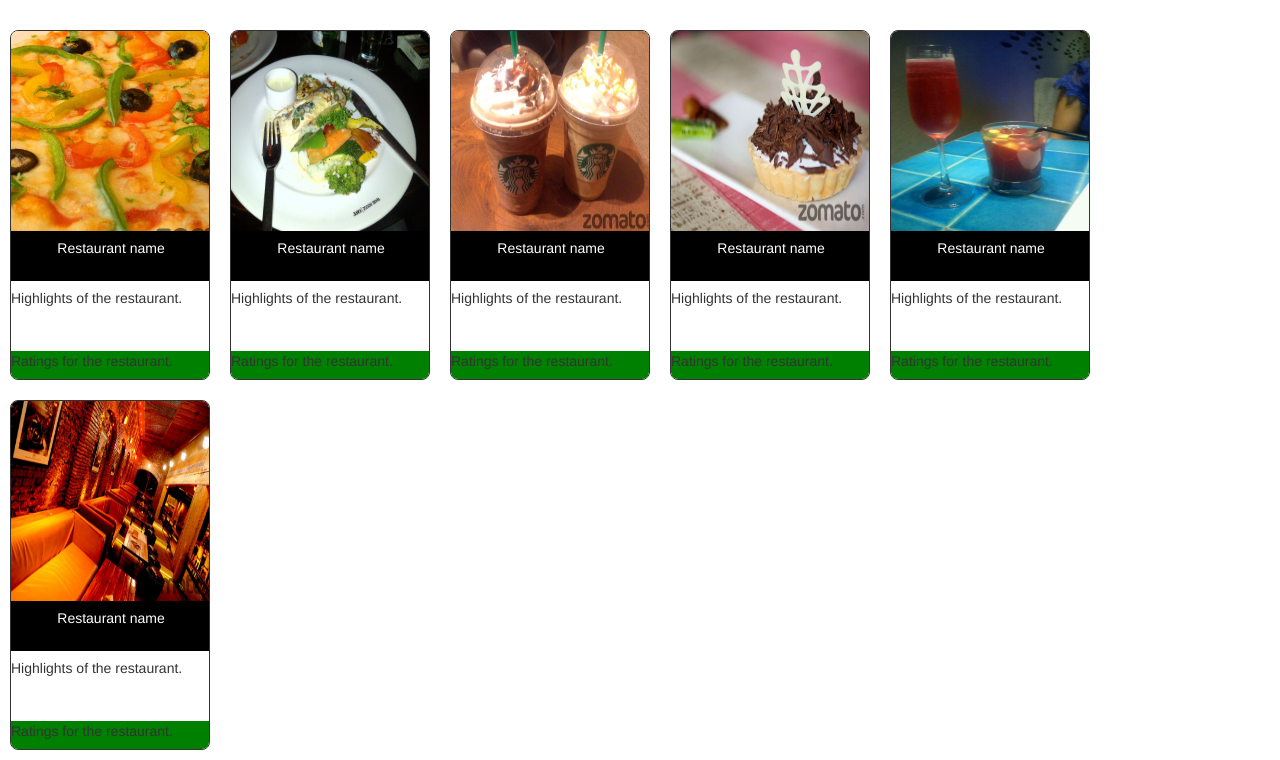
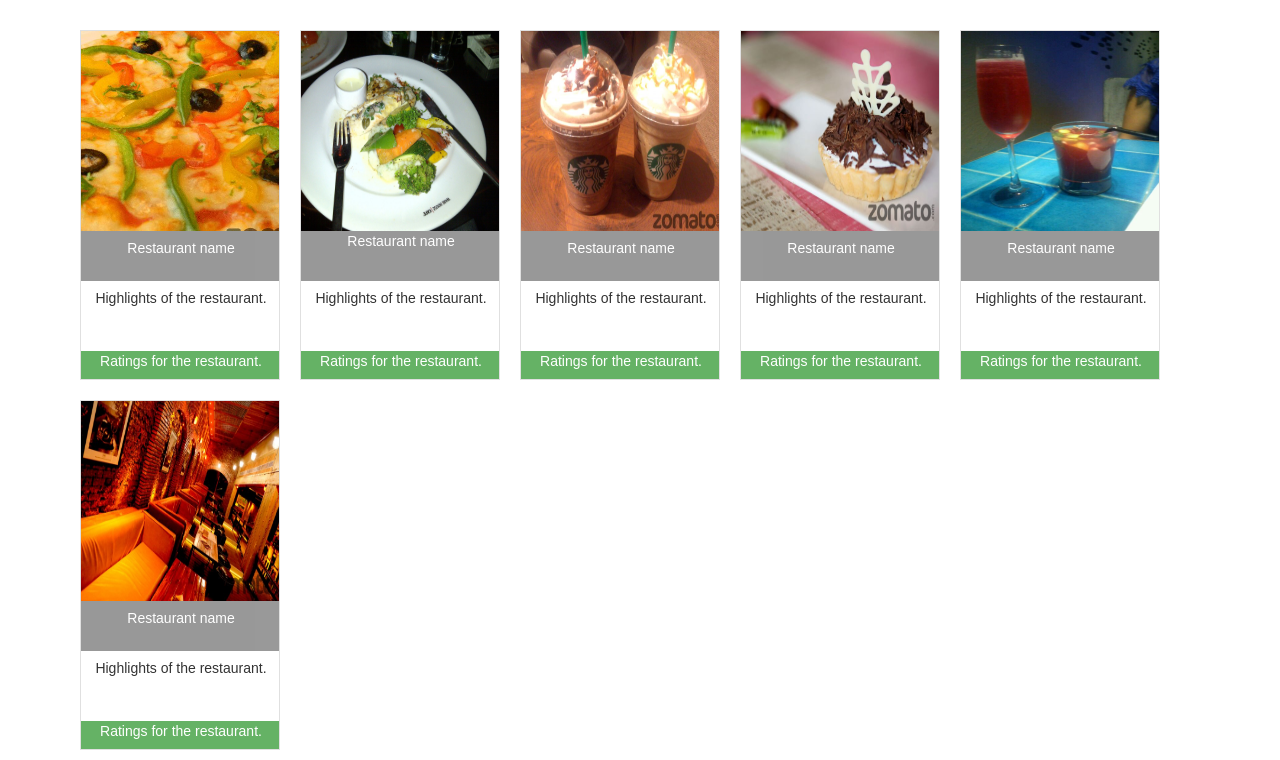
Before and after one commit to rohitdotmittal/storytime, a Django app: page /restaurants/ in a window 1280 px wide. Shown: the part 55-815 px from the top of the page. Run offline with Django 3.2, Linux system fonts and the light colour scheme; parts of the project's set-up code (start-up, migrations or seed data) failed here and were passed over; some libraries are stand-ins or nearby versions.

Commit message:
design changes in restaurants page

```diff
--- a/static/css/default.css
+++ b/static/css/default.css
@@ -195,28 +195,33 @@
 	.item_container{
 	    position: relative;
 	    float: left;
-	    border: solid 1px;
+	    border: solid #E0E0E0 1px;
 	    overflow: hidden;
 	    width: 200px;
 	    height: 350px;
 	    margin: 10px;
-	    border-radius: 8px;
 	    }
 
 	.name_container{
 	    background-color: black;
+	    float: none;
+	    opacity: 0.4;
 	    position: absolute;
 	    top: 200px;
 	    left: 0px;
 	    width: 200px;
 	    height: 50px;
 	    text-align: center;
+	    font-family: BentonSans,Arial,sans-serif;
 	    }
 
 	.highlight_container{
 	    position: absolute;
 	    top: 250px;
 	    text-align: center;
+	    font-family: BentonSans,Arial,sans-serif;
+	    height: 70px;
+	    width: 200px;
 	    }
 
 	.rating_container{
@@ -225,6 +230,9 @@
 	    width: 200px;
 	    height: 30px;
 	    background-color: green;
+	    opacity: 0.6;
+	    font-family: BentonSans,Arial,sans-serif;
+	    text-align: center;
 	}
 
 	.star {
--- a/story/templates/story/restaurants.html
+++ b/story/templates/story/restaurants.html
@@ -6,6 +6,7 @@
 </head>
 <body>
     {% block content %}
+    <div class="container">
     <div class="res_item">
         <div class="item_container">
                 <a href="http://www.zomato.com/ncr/dominos-pizza-sector-18-noida">
@@ -18,7 +19,7 @@
                 <h5>Highlights of the restaurant.</h5>
             </div>
             <div class="rating_container">
-                <p>Ratings for the restaurant.</p>
+                <p style=color:white>Ratings for the restaurant.</p>
             </div>
         </div>
     </div>
@@ -29,13 +30,13 @@
                     <img src="{% static 'images/images/zomato2.jpg'%}">
                 </a>
             <div class="name_container">
-                <h5 style=color:white>Restaurant name</h5>
+                <p style=color:white>Restaurant name</p>
             </div>
             <div class="highlight_container">
                 <h5>Highlights of the restaurant.</h5>
             </div>
             <div class="rating_container">
-                <p>Ratings for the restaurant.</p>
+                <p style=color:white>Ratings for the restaurant.</p>
             </div>
         </div>
     </div>
@@ -52,7 +53,7 @@
                 <h5 class="highlight_text">Highlights of the restaurant.</h5>
             </div>
             <div class="rating_container">
-                <span>Ratings for the restaurant.</span>
+                <p style=color:white>Ratings for the restaurant.</p>
             </div>
         </div>
     </div>
@@ -69,7 +70,7 @@
                 <h5>Highlights of the restaurant.</h5>
             </div>
             <div class="rating_container">
-                <p>Ratings for the restaurant.</p>
+                <p style=color:white>Ratings for the restaurant.</p>
             </div>
         </div>
     </div>
@@ -86,7 +87,7 @@
                 <h5>Highlights of the restaurant.</h5>
             </div>
             <div class="rating_container">
-                <p>Ratings for the restaurant.</p>
+                <p style=color:white>Ratings for the restaurant.</p>
             </div>
         </div>
     </div>
@@ -103,11 +104,11 @@
                 <h5>Highlights of the restaurant.</h5>
             </div>
             <div class="rating_container">
-                <p>Ratings for the restaurant.</p>
+                <p style=color:white>Ratings for the restaurant.</p>
             </div>
         </div>
     </div>
-
+</div>
 <!--
     <div class="y-card"  data-position="" data-row="" data-cluster="" id="Roasted-garlic-mashed-potatoes-315012" data-id="Roasted-garlic-mashed-potatoes-315012" data-collections="">
     <a class="y-image" href="/recipe/Roasted-garlic-mashed-potatoes-315012">
--- a/story/templates/story/shopping.html
+++ b/story/templates/story/shopping.html
@@ -35,7 +35,7 @@
                 <h5>Highlights of the product.</h5>
             </div>
             <div class="rating_container">
-                <p>Ratings for the product.</p>
+                <p style=color:white>Ratings for the product.</p>
             </div>
         </div>
     </div>
@@ -52,7 +52,7 @@
                 <h5 class="highlight_text">Highlights of the product.</h5>
             </div>
             <div class="rating_container">
-                <span>Ratings for the product.</span>
+                <span style=color:white>Ratings for the product.</span>
             </div>
         </div>
     </div>
--- a/storytime/settings.py
+++ b/storytime/settings.py
@@ -154,7 +154,7 @@
 LOGIN_URL = '/home_page'
 LOGIN_REDIRECT_URL = '/all_details/'
 LOGIN_ERROR_URL    = '/invalid/'
-SOCIAL_AUTH_NEW_USER_REDIRECT_URL = '/new-users-redirect-url/'
+SOCIAL_AUTH_NEW_USER_REDIRECT_URL = '/all_details/'
 SOCIAL_AUTH_COMPLETE_URL_NAME  = 'socialauth_complete'
 
 import random
```
Also changed, not shown: 2 other files.
